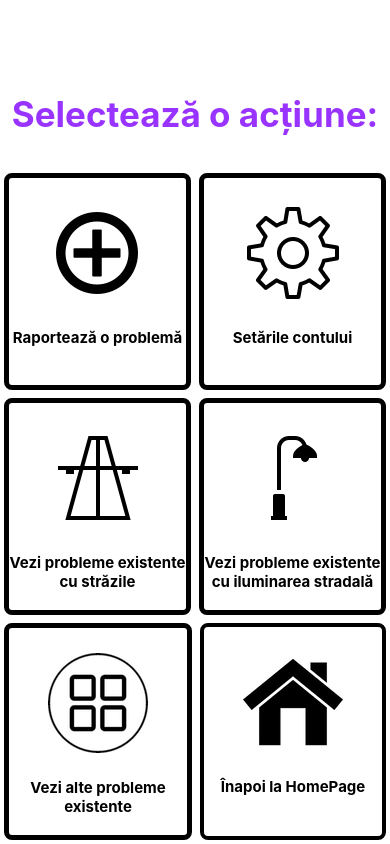
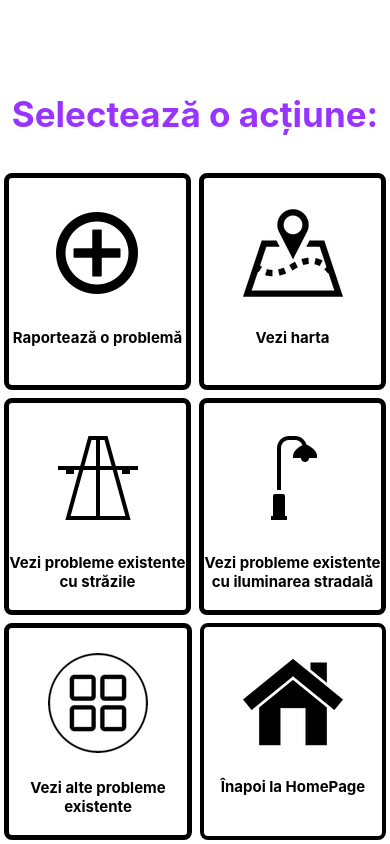
Before and after one commit to ralucaciulpan/CommuniTIM, a React Native app in the folder CommunitimUI/: screen /screen_action in a window 390 px wide. Built offline with nearby package versions, Linux system fonts and the light colour scheme.

Commit message:
made view map buttone

```diff
--- a/CommunitimUI/src/screens/ActionPage.js
+++ b/CommunitimUI/src/screens/ActionPage.js
@@ -31,9 +31,9 @@ export default function ActionPage({navigation}){
                     <View style={styles.div1button2}>
                         <Image
                             style={styles.settings}
-                            source={require('../utils/settings.png')}
+                            source={require('../utils/map.png')}
                         />
-                        <Text style={styles.settingsText}>Setările contului</Text>
+                        <Text style={styles.settingsText}>Vezi harta</Text>
                     </View>
 
                 </View>
```
Also changed, not shown: CommunitimUI/src/utils/map.png (added).
